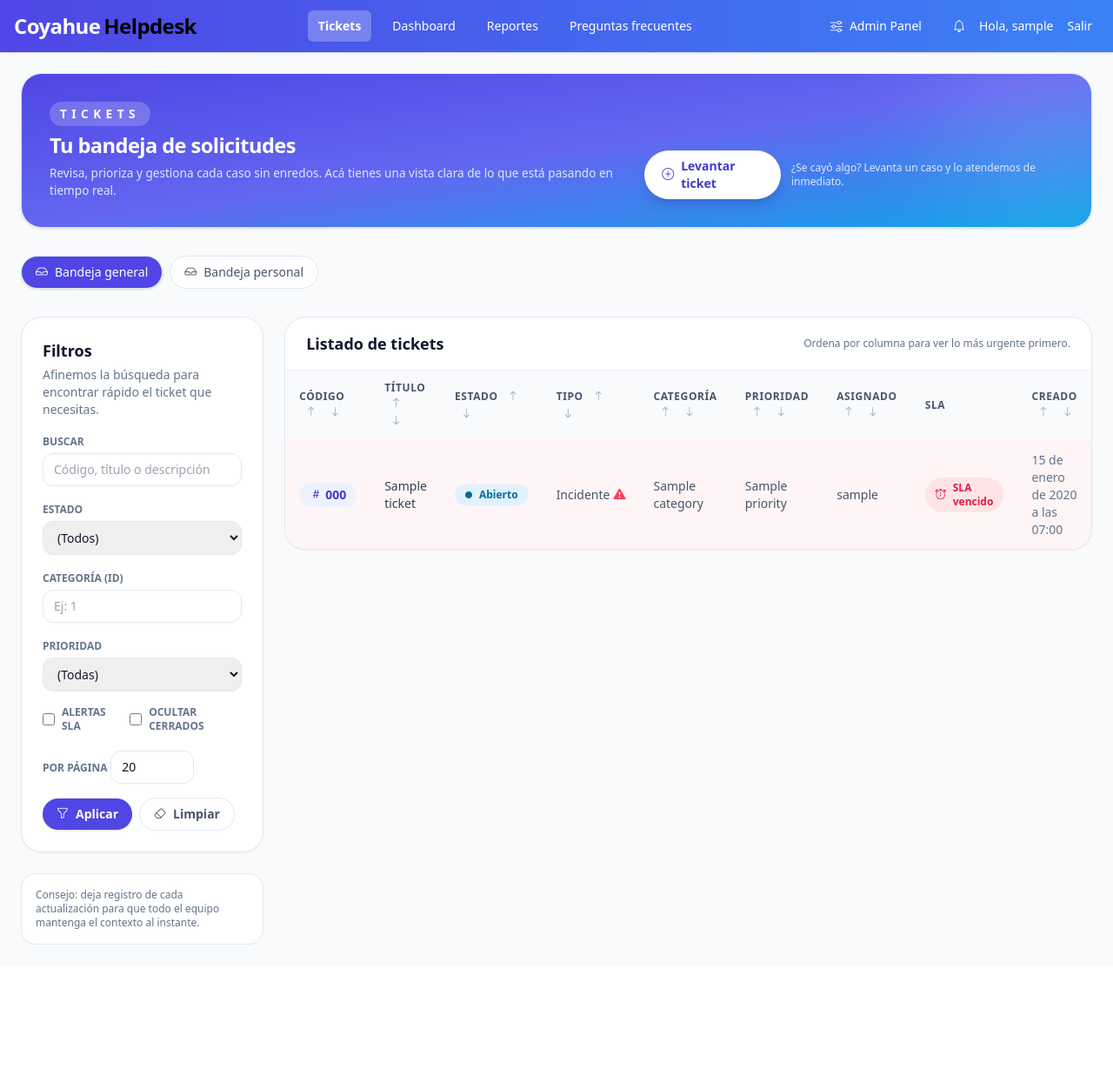
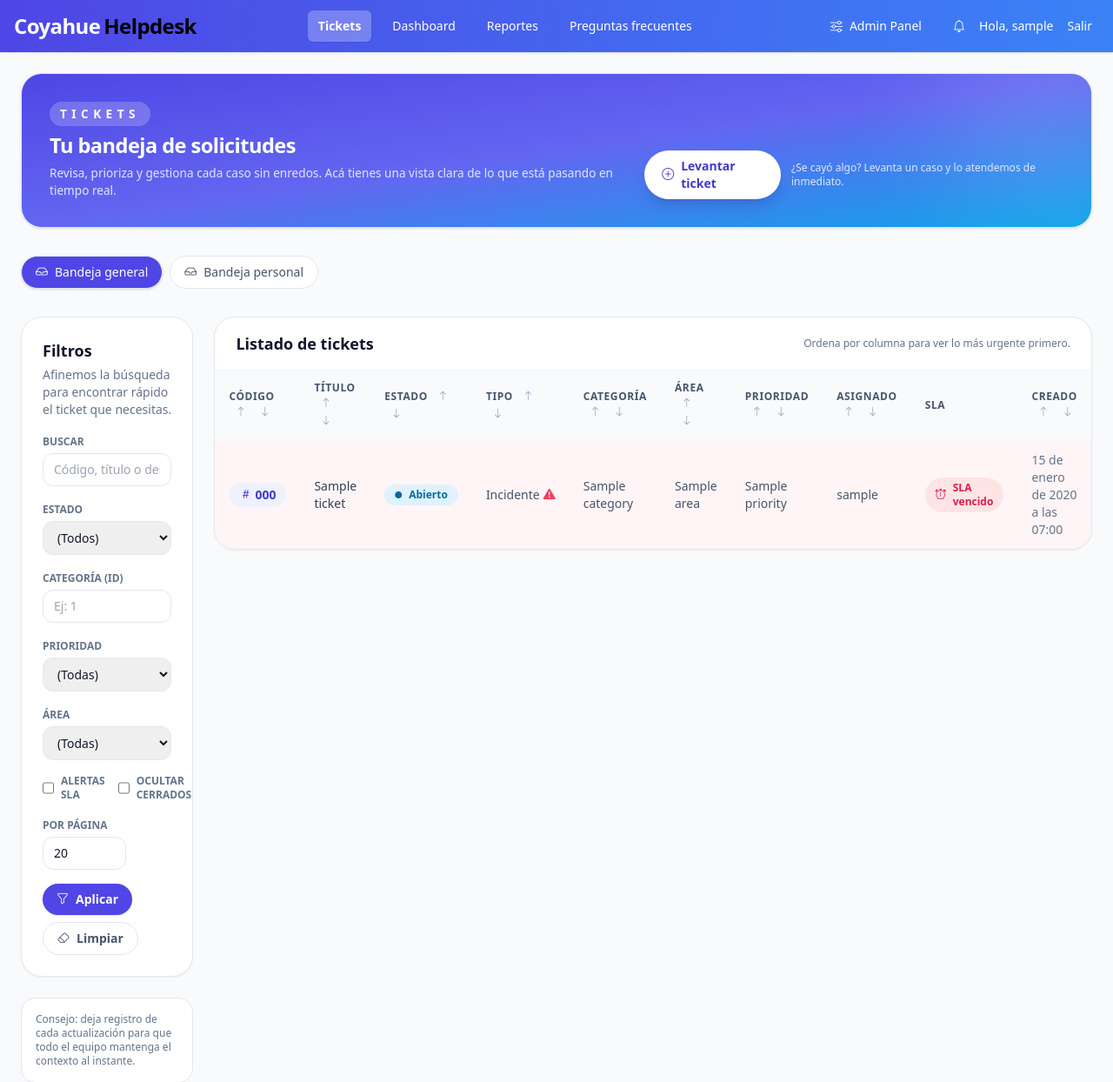
Before and after one commit to robyOps/P-gina-Web, a Django app: page /tickets/ in a window 1280 px wide. Shown: the top 1244 px of the page at 87% size. Before the commit the page ends 1086 px from the top, so only its background shows below. Run offline with Django 5.2, Linux system fonts and the light colour scheme; a user stored in the database is signed in; tables that the repository leaves empty hold one stand-in row (values such as "Sample post"); data that the repository does not hold is empty; some libraries are stand-ins or nearby versions.

Commit message:
Add area filter and column to tickets list

```diff
--- a/mvp-tickets/templates/tickets/list.html
+++ b/mvp-tickets/templates/tickets/list.html
@@ -97,6 +97,15 @@
               {% endfor %}
             </select>
           </div>
+          <div class="space-y-1">
+            <label class="text-xs font-semibold uppercase text-slate-500" for="area">Área</label>
+            <select id="area" name="area" class="w-full rounded-xl border border-slate-200 px-3 py-2 focus:border-indigo-400 focus:outline-none focus:ring-2 focus:ring-indigo-200">
+              <option value="" {% if not filters.area %}selected{% endif %}>(Todas)</option>
+              {% for a in areas %}
+                <option value="{{ a.id }}" {% if filters.area|stringformat:'s' == a.id|stringformat:'s' %}selected{% endif %}>{{ a.name }}</option>
+              {% endfor %}
+            </select>
+          </div>
           <div class="flex items-center justify-between gap-3">
             <label class="inline-flex items-center gap-2 text-xs font-semibold uppercase text-slate-500">
               <input type="checkbox" name="alerts" value="1" class="h-4 w-4 rounded border-slate-300 text-indigo-600 focus:ring-indigo-500" {% if filters.alerts %}checked{% endif %}>
@@ -156,6 +165,10 @@
                   <a href="?sort=category__name{{ qs_no_sort }}" class="ml-1 inline-flex h-5 w-5 items-center justify-center rounded-full text-slate-400 hover:text-indigo-500"><i class="bi bi-arrow-up"></i></a>
                   <a href="?sort=-category__name{{ qs_no_sort }}" class="ml-1 inline-flex h-5 w-5 items-center justify-center rounded-full text-slate-400 hover:text-indigo-500"><i class="bi bi-arrow-down"></i></a>
                 </th>
+                <th scope="col" class="px-4 py-3 text-left">Área
+                  <a href="?sort=area__name{{ qs_no_sort }}" class="ml-1 inline-flex h-5 w-5 items-center justify-center rounded-full text-slate-400 hover:text-indigo-500"><i class="bi bi-arrow-up"></i></a>
+                  <a href="?sort=-area__name{{ qs_no_sort }}" class="ml-1 inline-flex h-5 w-5 items-center justify-center rounded-full text-slate-400 hover:text-indigo-500"><i class="bi bi-arrow-down"></i></a>
+                </th>
                 <th scope="col" class="px-4 py-3 text-left">Prioridad
                   <a href="?sort=priority__name{{ qs_no_sort }}" class="ml-1 inline-flex h-5 w-5 items-center justify-center rounded-full text-slate-400 hover:text-indigo-500"><i class="bi bi-arrow-up"></i></a>
                   <a href="?sort=-priority__name{{ qs_no_sort }}" class="ml-1 inline-flex h-5 w-5 items-center justify-center rounded-full text-slate-400 hover:text-indigo-500"><i class="bi bi-arrow-down"></i></a>
@@ -207,6 +220,7 @@
                   </span>
                 </td>
                 <td class="px-4 py-3 text-slate-600">{{ t.category.name }}</td>
+                <td class="px-4 py-3 text-slate-600">{% if t.area %}{{ t.area.name }}{% else %}<span class="text-slate-400">Sin área</span>{% endif %}</td>
                 <td class="px-4 py-3 text-slate-600">{{ t.priority.name }}</td>
                 <td class="px-4 py-3 text-slate-600">{% if t.assigned_to %}{{ t.assigned_to.username }}{% else %}<span class="text-slate-400">Sin asignar</span>{% endif %}</td>
                 <td class="px-4 py-3 space-y-1">
--- a/mvp-tickets/tickets/views.py
+++ b/mvp-tickets/tickets/views.py
@@ -53,6 +53,7 @@ from .models import (
     EventLog,
     Notification,
     Priority,
+    Area,
 )
 
 
@@ -332,7 +333,9 @@ def tickets_home(request):
       - page, page_size: paginación (por defecto 20)
     """
     u = request.user
-    base_qs = Ticket.objects.select_related("category", "priority", "assigned_to")
+    base_qs = Ticket.objects.select_related(
+        "category", "priority", "area", "assigned_to"
+    )
     can_view_all = u.has_perm("tickets.view_all_tickets") if is_tech(u) else False
 
     inbox = (request.GET.get("inbox") or "").strip().lower()
@@ -369,6 +372,7 @@ def tickets_home(request):
     status = (request.GET.get("status") or "").strip()
     category = (request.GET.get("category") or "").strip()
     priority = (request.GET.get("priority") or "").strip()
+    area = (request.GET.get("area") or "").strip()
     alerts_only = request.GET.get("alerts") == "1"
     hide_closed = request.GET.get("hide_closed", "0")
     if hide_closed not in {"0", "1"}:
@@ -387,6 +391,11 @@ def tickets_home(request):
             qs = qs.filter(priority_id=priority)
         else:
             qs = qs.filter(priority__name__iexact=priority)
+    if area:
+        if area.isdigit():
+            qs = qs.filter(area_id=area)
+        else:
+            qs = qs.filter(area__name__iexact=area)
 
     # Búsqueda
     q = (request.GET.get("q") or "").strip()
@@ -405,6 +414,7 @@ def tickets_home(request):
         "status",
         "category__name",
         "priority__name",
+        "area__name",
         "assigned_to__username",
         "created_at",
         "kind",
@@ -445,6 +455,7 @@ def tickets_home(request):
     # Para el combo de estados (clave y etiqueta en español)
     statuses = Ticket.STATUS_CHOICES
     priorities = list(Priority.objects.order_by("name"))
+    areas = list(Area.objects.order_by("name"))
 
     # Para preservar filtros en paginación (opcional, usado en template)
     qdict = request.GET.copy()
@@ -482,6 +493,7 @@ def tickets_home(request):
             "status": status,
             "category": category,
             "priority": priority,
+            "area": area,
             "alerts": "1" if alerts_only else "",
             "hide_closed": hide_closed,
         },
@@ -490,6 +502,7 @@ def tickets_home(request):
         "qs_no_sort": qs_no_sort,
         "tech_counters": tech_counters,
         "priorities": priorities,
+        "areas": areas,
         "current_inbox": inbox,
         "inbox_links": inbox_links,
     }
```
